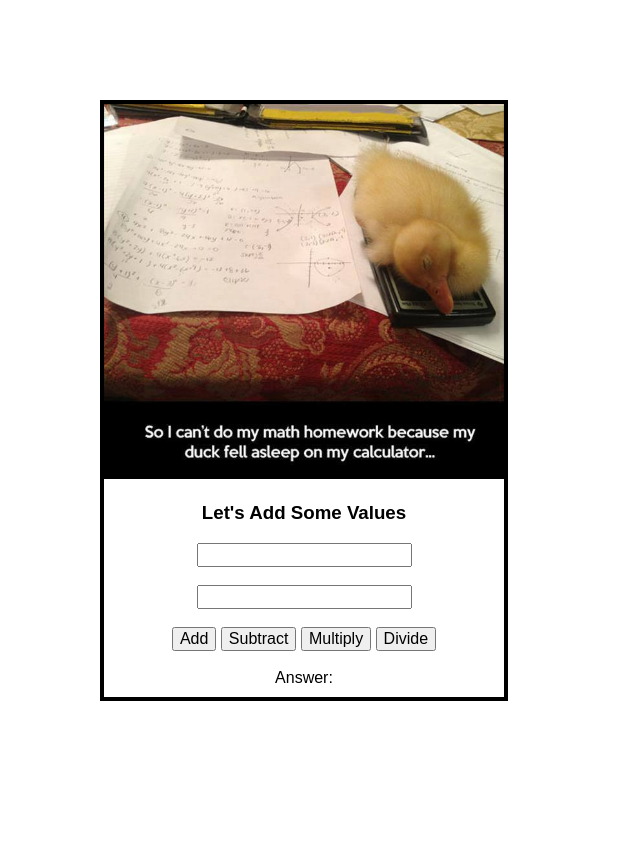
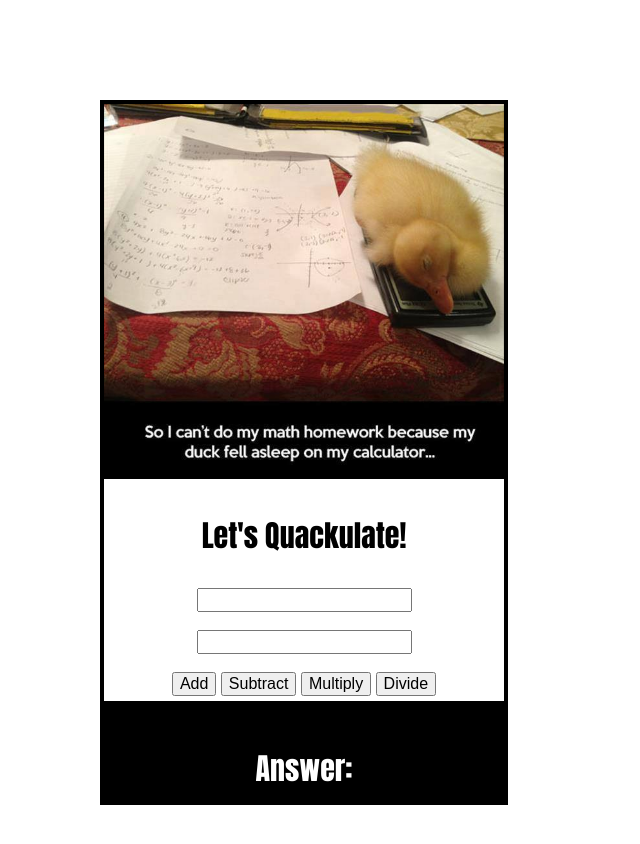
Before and after one commit to ssettle3/JS-Calculator, a plain HTML site: page index.html in a window 1280 px wide. Shown: the whole page, without its empty margins (0-640 px from the left). Before the commit the page ends 801 px from the top, so only its background shows below. Drawn offline with Linux system fonts and the light colour scheme.

Commit message:
CSS styling

```diff
--- a/index.html
+++ b/index.html
@@ -9,7 +9,7 @@
 
 <body>
 	<img src="quackulator.jpg">
-	<h3>Let's Add Some Values</h3>
+	<h3>Let's Quackulate!</h3>
 
 	<input type="text" id="num_one" />
 	<br /><br />
--- a/main.js
+++ b/main.js
@@ -5,9 +5,10 @@ var input1, input2, button, output, inputVal1, inputVal2;
 input1 = document.getElementById('num_one');
 input2 = document.getElementById('num_two');
 button = document.getElementById('calculateBtn');
-button2 = document.getElementById('calculateBtn2')
-button3 = document.getElementById('calculateBtn3')
-button4 = document.getElementById('calculateBtn4')
+button2 = document.getElementById('calculateBtn2');
+button3 = document.getElementById('calculateBtn3');
+button4 = document.getElementById('calculateBtn4');
+button5 = document.getElementById('calculateBtn5');
 output = document.getElementById('answer');
 
 /*	TO DO ITEMS
--- a/main.scss
+++ b/main.scss
@@ -9,6 +9,21 @@ body{
 	margin: 100px;
 	text-align: center;
 }
+
+h3{
+	font-family: Impact;
+	font-size: 30px;
+}
 .answer{
+	font-family: Impact;
+	font-size: 30px;
 	margin-bottom: 10px;
+	background-color: black;
+	color: white;
+	margin-bottom: 0px;
+	padding-bottom: 10px;
+	margin-top: 5px;
 }
+
+input{
+}
```
Also changed, not shown: main.css, 1 other file.
